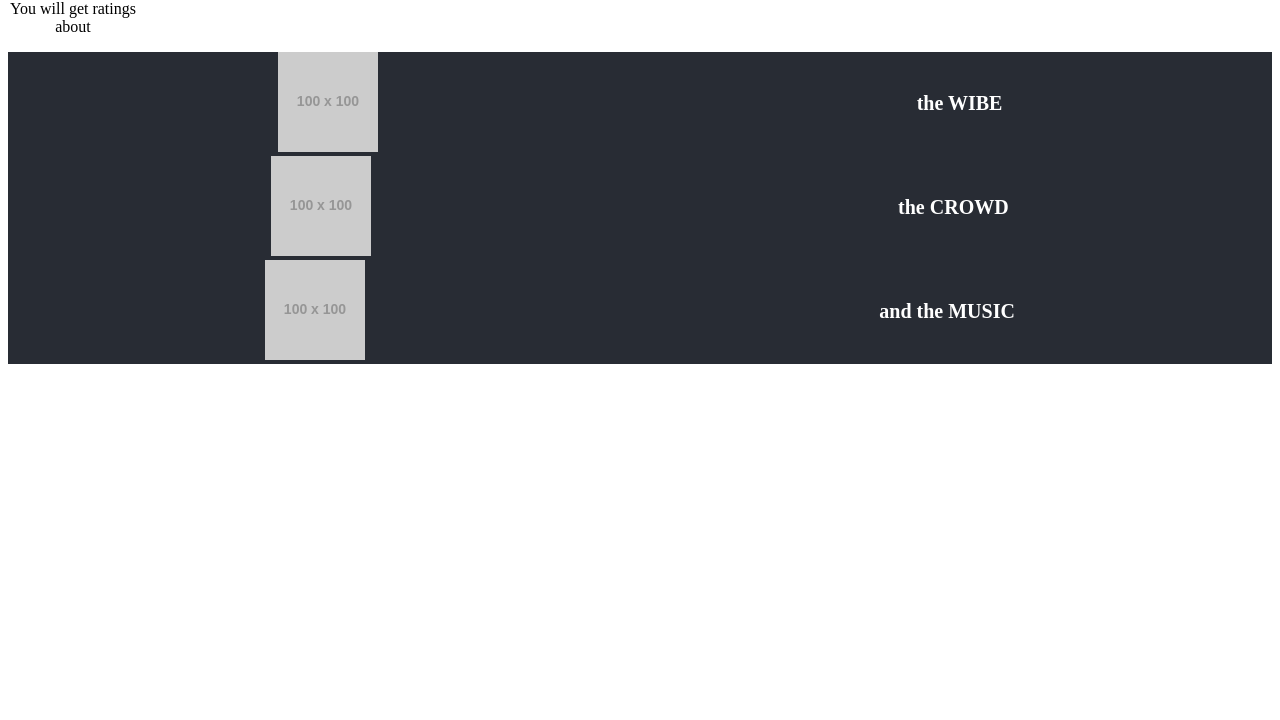
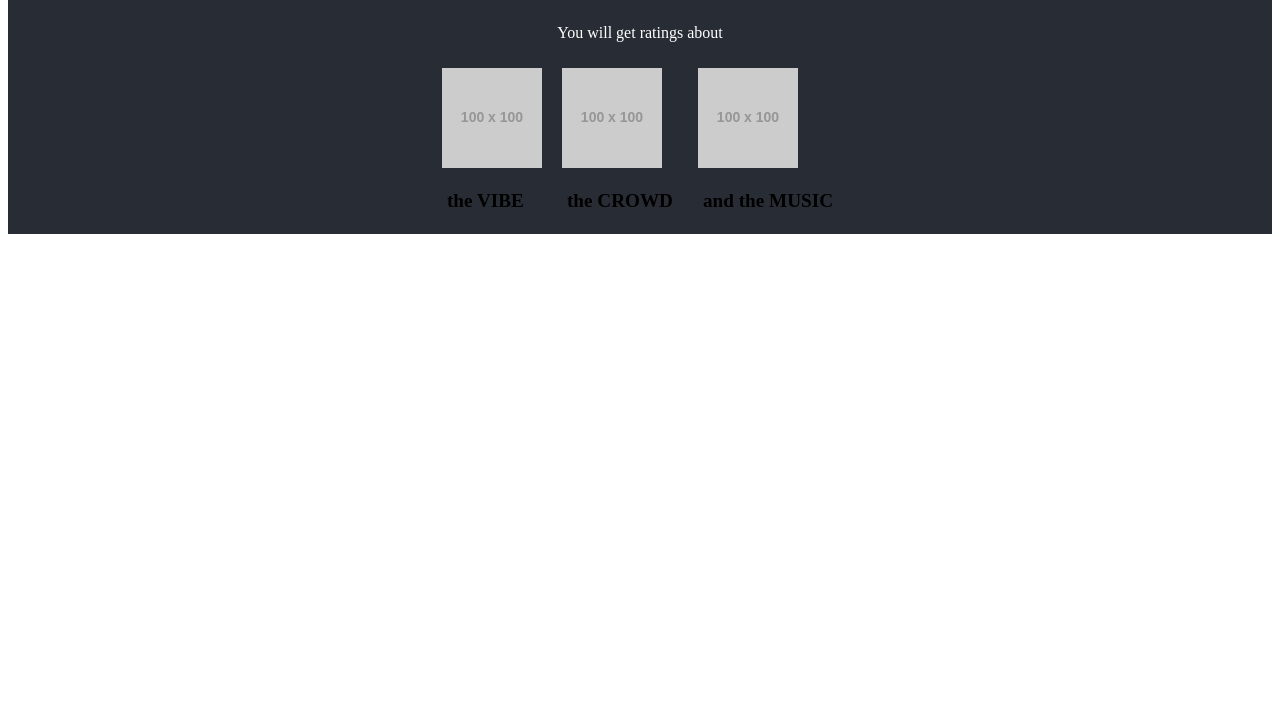
Before and after one commit to Hpeter1988/Party-app, a React app: page /welcome in a window 1280 px wide. Shown: the part 80-800 px from the top of the page. Built offline with nearby package versions, Linux system fonts and the light colour scheme; placeholder pictures from the web are drawn by us; what react-router-redux, redux-immutable-state-invariant would draw is missing.

Commit message:
Landing, welcome and test pages css

```diff
--- a/src/Components/Welcome.js
+++ b/src/Components/Welcome.js
@@ -7,9 +7,10 @@ const Welcome = () => (
       <h1>Welcome to Party Rater!</h1>
       <p>You will get ratings about</p>
     </div>
+    <div className="cdc">
     <div className="welcome">
       <div className="img"><img src="https://via.placeholder.com/100x100" alt="Pic comes here" /></div>
-      <h4 className="titles">the WIBE</h4>
+      <h4 className="titles">the VIBE</h4>
     </div>
     <div className="welcome">
       <div className="img"><img src="https://via.placeholder.com/100x100" alt="Pic comes here" /></div>
@@ -20,6 +21,7 @@ const Welcome = () => (
       <h4 className="titles">and the MUSIC</h4>
     </div>
   </div>
+    </div>
 );
 
 export default Welcome;
--- a/src/stylesheets/App.css
+++ b/src/stylesheets/App.css
@@ -50,33 +50,57 @@
   background-color: rgb(43, 76, 226);
 }
 
+
+
+
+.welcomeHeader {
+  background-color: #282c34;
+  display: flex;
+  flex-flow: column wrap;
+  color: white;
+  text-align: center;
+}
+
+.cdc {
+  background-color: #282c34;
+  display: flex;
+  flex-flow: row wrap;
+  justify-content: center;
+}
+
 .welcome {
+  display: flex;
+  background-color: #282c34;
+  flex-flow: column wrap;
+}
+
+.img {
   background-color: #282c34;
   display: flex;
   align-items: center;
-  justify-content: center;
   flex-flow: row wrap;
-  justify-content: space-around;
-  color: white;
+  margin: 10px;
 }
 
 .titles {
+  text-align: center;
+  margin-top: auto;
+  font-weight: 700;
+  margin-bottom: 10px;
+  font-size: 1.2rem;
+  line-height: 1rem;
+  display: flex;
+  flex-flow: row wrap;
+  text-align: center;
   background-color: #282c34;
-  display: flex;
+  padding: 15px;
   align-items: center;
-  justify-content: center;
-  flex-flow: row wrap;
-  justify-content: space-around;
-  color: white;
-  text-align: center;
-  font-size: 20px;
-
 }
 
-p {
-  text-align: center;
-  width: 130px;
-}
+
+
+
+
 
 .zero, .one, .two, .three, .four, .five {
   background: tomato;
@@ -116,11 +140,3 @@ p {
   font-size: calc(10px + 2vmin);
   color: white;
 }
-
-.header {
-  background: rgb(200, 171, 166);
-  color: white;
-  font-weight: bold;
-  text-align: center;
-  padding: 32px;
-}
```
